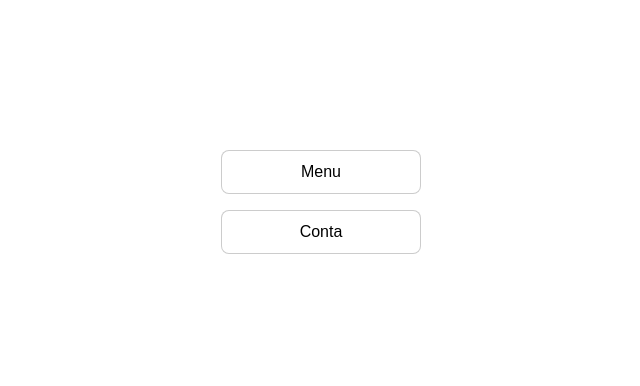
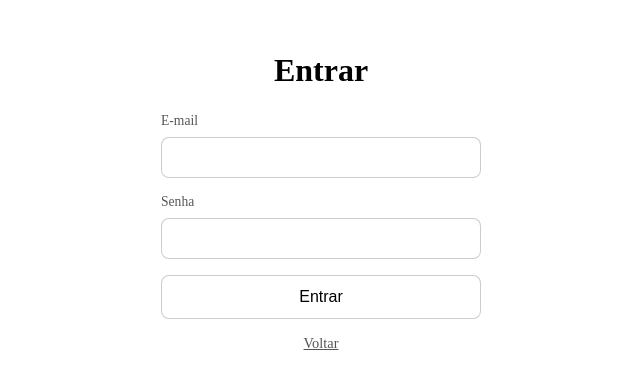
Before and after one commit to caiocsmeneghelli/TableUpFrontend, an Angular app: page /login in a window 1280 px wide. Before the commit this address led to /home. Shown: the part 222-608 px from the top of the page, without its empty margins (319-959 px from the left). Built offline with nearby package versions, Linux system fonts and the light colour scheme.

Commit message:
feat: ajustando tela de home e criando tela de login

```diff
--- a/angular.json
+++ b/angular.json
@@ -100,6 +100,7 @@
   "cli": {
     "schematicCollections": [
       "angular-eslint"
-    ]
+    ],
+    "analytics": false
   }
 }
--- a/src/app/app.routes.ts
+++ b/src/app/app.routes.ts
@@ -3,6 +3,7 @@ import { Routes } from '@angular/router';
 export const routes: Routes = [
   {path: '', redirectTo: 'home', pathMatch: 'full'},
   {path: 'home', loadComponent: () => import('./home/home').then(m => m.Home)},
+  {path: 'login', loadComponent: () => import('./login/login').then(m => m.Login)},
   {path: 'menu', loadComponent: () => import('./menu/menu').then(m => m.Menu)},
   {path: '**', redirectTo: 'home'},
 ];
--- /dev/null
+++ b/src/app/dummy-restaurants.ts
@@ -0,0 +1,29 @@
+import { Restaurant } from './home/interfaces/restaurant.interfaces';
+
+export const DUMMY_RESTAURANTS: Restaurant[] = [
+  {
+    id: '00000000-0000-0000-0000-000000000101',
+    name: 'Boteco do Ze',
+    description: 'Petiscos e cerveja gelada num ambiente descontraido de boteco.',
+  },
+  {
+    id: '00000000-0000-0000-0000-000000000102',
+    name: 'Cantina Bella Napoli',
+    description: 'Massas artesanais e pizzas no forno a lenha, receitas de familia italiana.',
+  },
+  {
+    id: '00000000-0000-0000-0000-000000000103',
+    name: 'Churrascaria Fogo de Chao',
+    description: 'Rodizio de carnes nobres com acompanhamentos tradicionais.',
+  },
+  {
+    id: '00000000-0000-0000-0000-000000000104',
+    name: 'Sushi Sakura',
+    description: 'Culinaria japonesa contemporanea com peixes frescos selecionados.',
+  },
+  {
+    id: '00000000-0000-0000-0000-000000000105',
+    name: 'Cafe Aroma',
+    description: 'Cafes especiais, brunches e doces artesanais em ambiente aconchegante.',
+  },
+];
--- a/src/app/home/home.html
+++ b/src/app/home/home.html
@@ -1,4 +1,13 @@
-<div class="home__buttons">
-  <button class="home__button" type="button" routerLink="/menu">Menu</button>
-  <button class="home__button" type="button">Conta</button>
+<header class="home__header">
+  <h1 class="home__title">Restaurantes</h1>
+  <button class="home__login-button" type="button" routerLink="/login">Entrar</button>
+</header>
+
+<div class="home__restaurants">
+  @for (restaurant of restaurants; track restaurant.id) {
+    <article class="restaurant-card">
+      <h2 class="restaurant-card__name">{{ restaurant.name }}</h2>
+      <p class="restaurant-card__description">{{ restaurant.description }}</p>
+    </article>
+  }
 </div>
--- a/src/app/home/home.scss
+++ b/src/app/home/home.scss
@@ -1,16 +1,18 @@
-.home__buttons {
-  height: 100vh;
+.home__header {
   display: flex;
-  flex-direction: column;
-  justify-content: center;
+  justify-content: space-between;
   align-items: center;
-  gap: 1rem;
-  padding: 1rem;
+  padding: 1.5rem 2rem;
+  border-bottom: 1px solid rgba(0, 0, 0, 0.08);
 }
 
-.home__button {
-  min-width: 200px;
-  padding: 0.75rem 1.25rem;
+.home__title {
+  font-size: 1.5rem;
+  margin: 0;
+}
+
+.home__login-button {
+  padding: 0.6rem 1.5rem;
   font-size: 1rem;
   border-radius: 0.5rem;
   border: 1px solid rgba(0, 0, 0, 0.2);
@@ -19,7 +21,38 @@
   transition: transform 0.15s ease, box-shadow 0.15s ease;
 }
 
-.home__button:hover {
+.home__login-button:hover {
   transform: translateY(-1px);
   box-shadow: 0 6px 18px rgba(0, 0, 0, 0.12);
 }
+
+.home__restaurants {
+  display: grid;
+  grid-template-columns: repeat(auto-fill, minmax(260px, 1fr));
+  gap: 1.25rem;
+  padding: 2rem;
+}
+
+.restaurant-card {
+  border: 1px solid rgba(0, 0, 0, 0.12);
+  border-radius: 0.75rem;
+  padding: 1.25rem;
+  background: #fafafa;
+  transition: transform 0.15s ease, box-shadow 0.15s ease;
+}
+
+.restaurant-card:hover {
+  transform: translateY(-2px);
+  box-shadow: 0 8px 20px rgba(0, 0, 0, 0.1);
+}
+
+.restaurant-card__name {
+  margin: 0 0 0.5rem;
+  font-size: 1.15rem;
+}
+
+.restaurant-card__description {
+  margin: 0;
+  color: #555;
+  font-size: 0.9rem;
+}
--- a/src/app/home/home.ts
+++ b/src/app/home/home.ts
@@ -1,5 +1,7 @@
 import { Component } from '@angular/core';
 import { RouterLink } from '@angular/router';
+import { DUMMY_RESTAURANTS } from '../dummy-restaurants';
+import { Restaurant } from './interfaces/restaurant.interfaces';
 
 @Component({
   selector: 'app-home',
@@ -8,4 +10,5 @@ import { RouterLink } from '@angular/router';
   styleUrl: './home.scss',
 })
 export class Home {
+  restaurants: Restaurant[] = DUMMY_RESTAURANTS;
 }
--- /dev/null
+++ b/src/app/home/interfaces/restaurant.interfaces.ts
@@ -0,0 +1,5 @@
+export interface Restaurant {
+  id: string;
+  name: string;
+  description: string;
+}
--- /dev/null
+++ b/src/app/login/login.html
@@ -0,0 +1,32 @@
+<div class="login">
+  <form class="login__form" (ngSubmit)="onSubmit()" #loginForm="ngForm">
+    <h1 class="login__title">Entrar</h1>
+
+    <label class="login__label" for="email">E-mail</label>
+    <input
+      class="login__input"
+      id="email"
+      name="email"
+      type="email"
+      [(ngModel)]="email"
+      autocomplete="username"
+    />
+
+    <label class="login__label" for="password">Senha</label>
+    <input
+      class="login__input"
+      id="password"
+      name="password"
+      type="password"
+      [(ngModel)]="password"
+      autocomplete="current-password"
+    />
+
+    @if (error) {
+      <p class="login__error">{{ error }}</p>
+    }
+
+    <button class="login__submit" type="submit">Entrar</button>
+    <a class="login__back" routerLink="/home">Voltar</a>
+  </form>
+</div>
--- /dev/null
+++ b/src/app/login/login.scss
@@ -0,0 +1,61 @@
+.login {
+  height: 100vh;
+  display: flex;
+  justify-content: center;
+  align-items: center;
+  padding: 1rem;
+}
+
+.login__form {
+  width: 100%;
+  max-width: 320px;
+  display: flex;
+  flex-direction: column;
+  gap: 0.5rem;
+}
+
+.login__title {
+  margin: 0 0 1rem;
+  text-align: center;
+}
+
+.login__label {
+  font-size: 0.85rem;
+  color: #555;
+}
+
+.login__input {
+  padding: 0.65rem 0.75rem;
+  font-size: 1rem;
+  border-radius: 0.5rem;
+  border: 1px solid rgba(0, 0, 0, 0.2);
+  margin-bottom: 0.5rem;
+}
+
+.login__error {
+  color: #c0392b;
+  font-size: 0.85rem;
+  margin: 0 0 0.5rem;
+}
+
+.login__submit {
+  padding: 0.75rem 1.25rem;
+  font-size: 1rem;
+  border-radius: 0.5rem;
+  border: 1px solid rgba(0, 0, 0, 0.2);
+  background: #ffffff;
+  cursor: pointer;
+  transition: transform 0.15s ease, box-shadow 0.15s ease;
+}
+
+.login__submit:hover {
+  transform: translateY(-1px);
+  box-shadow: 0 6px 18px rgba(0, 0, 0, 0.12);
+}
+
+.login__back {
+  text-align: center;
+  margin-top: 0.5rem;
+  font-size: 0.9rem;
+  color: #555;
+}
--- /dev/null
+++ b/src/app/login/login.ts
@@ -0,0 +1,28 @@
+import { Component } from '@angular/core';
+import { FormsModule } from '@angular/forms';
+import { Router, RouterLink } from '@angular/router';
+
+@Component({
+  selector: 'app-login',
+  imports: [FormsModule, RouterLink],
+  templateUrl: './login.html',
+  styleUrl: './login.scss',
+})
+export class Login {
+  email = '';
+  password = '';
+  error = '';
+
+  constructor(private router: Router) {}
+
+  onSubmit() {
+    if (!this.email || !this.password) {
+      this.error = 'Informe e-mail e senha.';
+      return;
+    }
+
+    this.error = '';
+    localStorage.setItem('token', 'dummy-token');
+    this.router.navigateByUrl('/home');
+  }
+}
```
